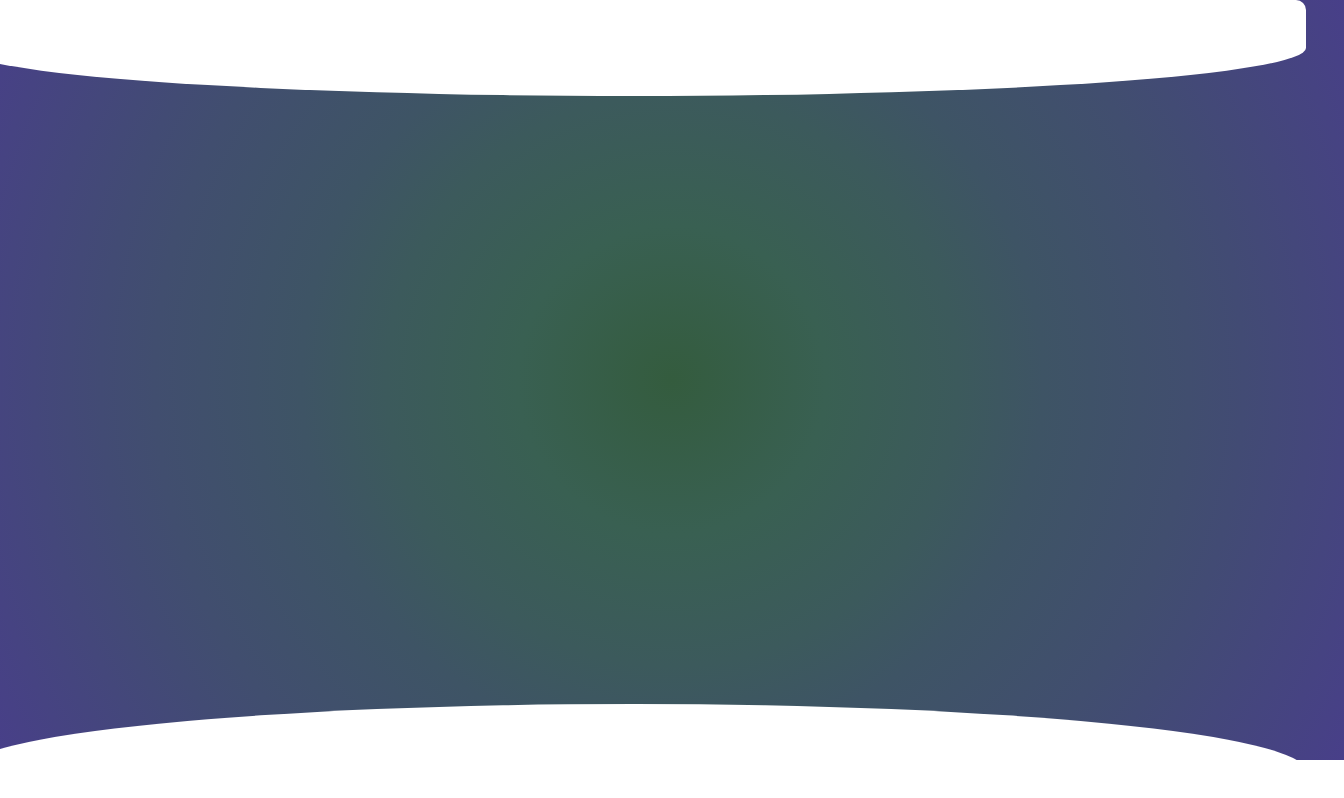
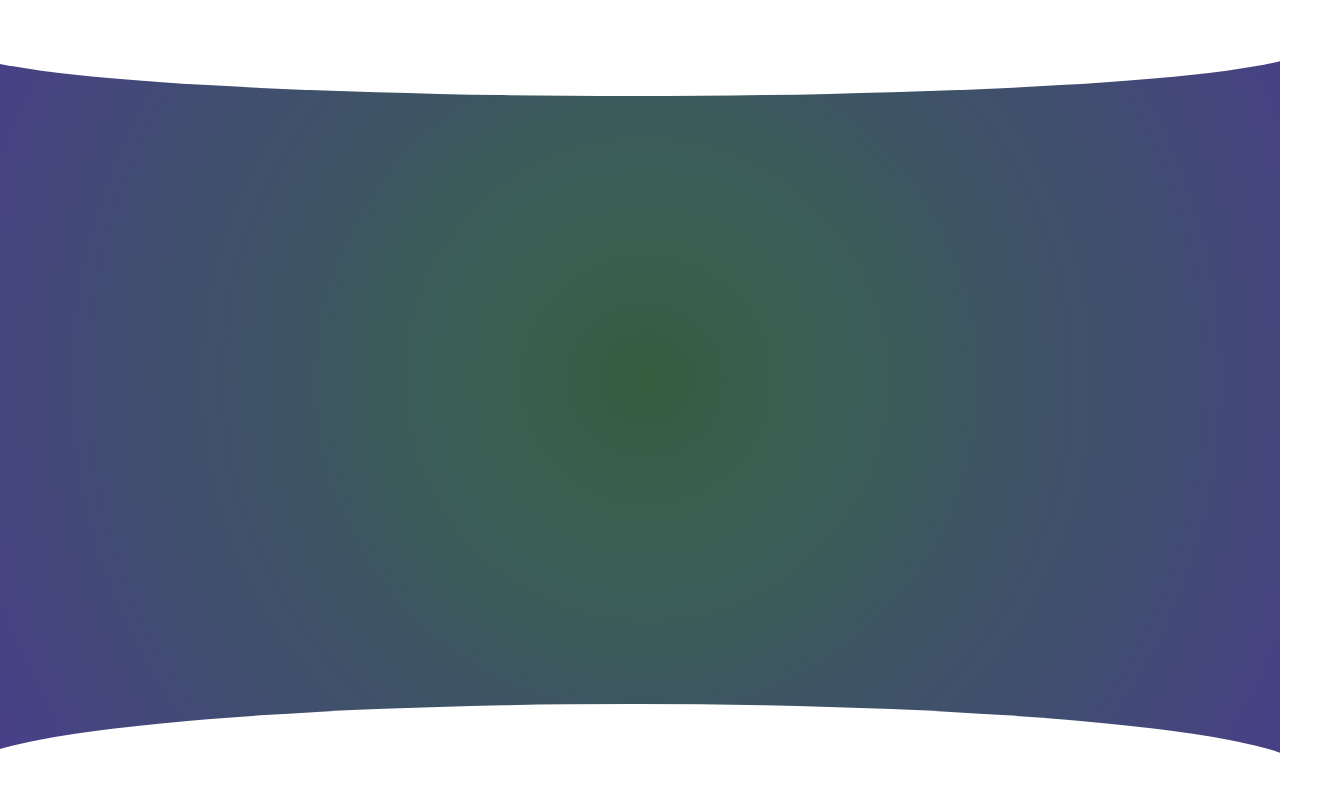
Before and after one commit to DanKlaver15/flashcards, a React (Create React App) app in the folder flashcards/: page / in a window 1280 px wide. Shown: the whole page, 1344 px wide, since content can reach past the window. Built offline with nearby package versions, Linux system fonts and the light colour scheme.

Commit message:
Changed width of background div and added overflow property to HTML and body tags.

```diff
--- a/flashcards/src/components/app.css
+++ b/flashcards/src/components/app.css
@@ -1,11 +1,7 @@
 html, body {
 	margin: 0;
 	padding: 0;
-}
-
-body {
-	min-height: 98vh;
-	width: 100vh;
+	overflow: hidden;
 }
 
 * {
@@ -14,8 +10,8 @@ body {
 
 div#main {
 	min-height: 95vh;
-	width: 105vw;
-	left: -10%;
+	min-width: 101%;
+	left: -1%;
 	background: rgb(52,92,62);
 	background: -moz-radial-gradient(circle, rgba(52,92,62,1) 0%, rgba(57,96,82,1) 20%, rgba(60,90,92,1) 37%, rgba(62,84,101,1) 48%, rgba(65,78,111,1) 67%, rgba(66,75,116,1) 74%, rgba(72,63,137,1) 100%);
 	background: -webkit-radial-gradient(circle, rgba(52,92,62,1) 0%, rgba(57,96,82,1) 20%, rgba(60,90,92,1) 37%, rgba(62,84,101,1) 48%, rgba(65,78,111,1) 67%, rgba(66,75,116,1) 74%, rgba(72,63,137,1) 100%);
```
